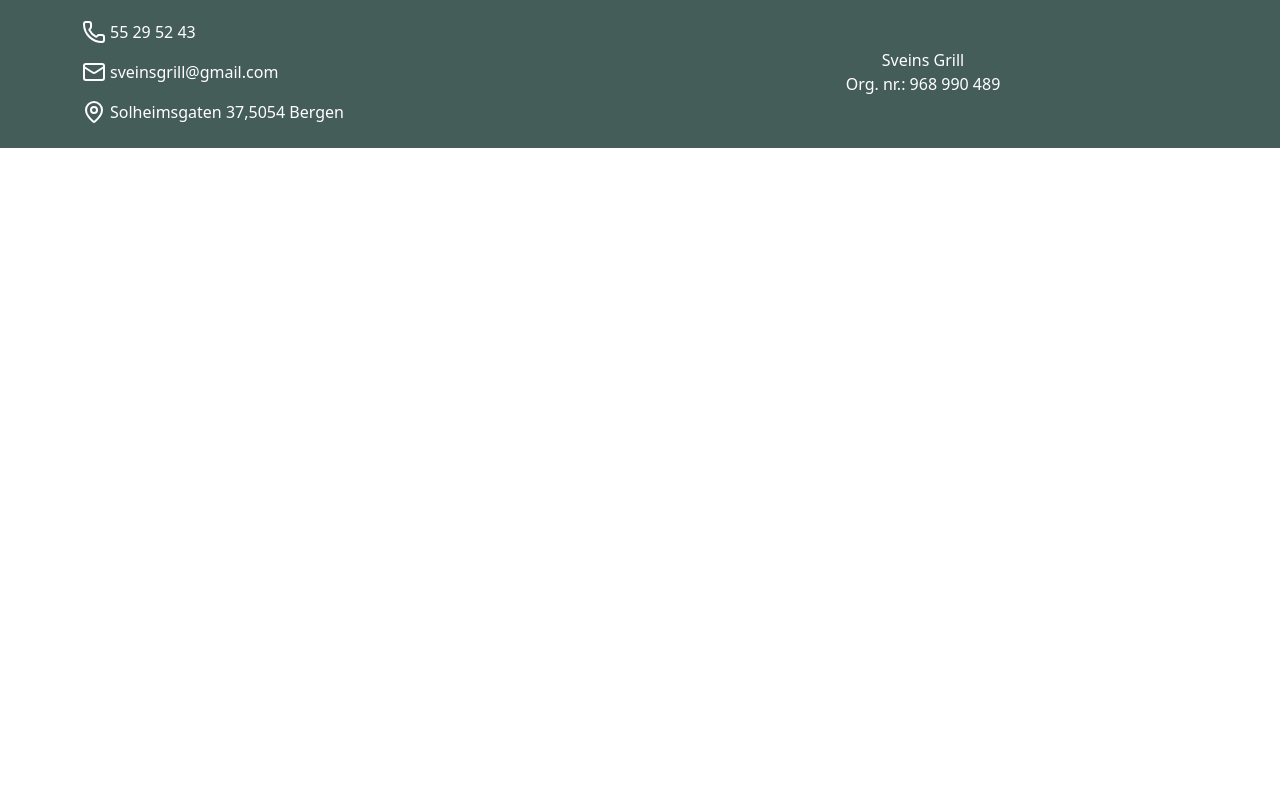
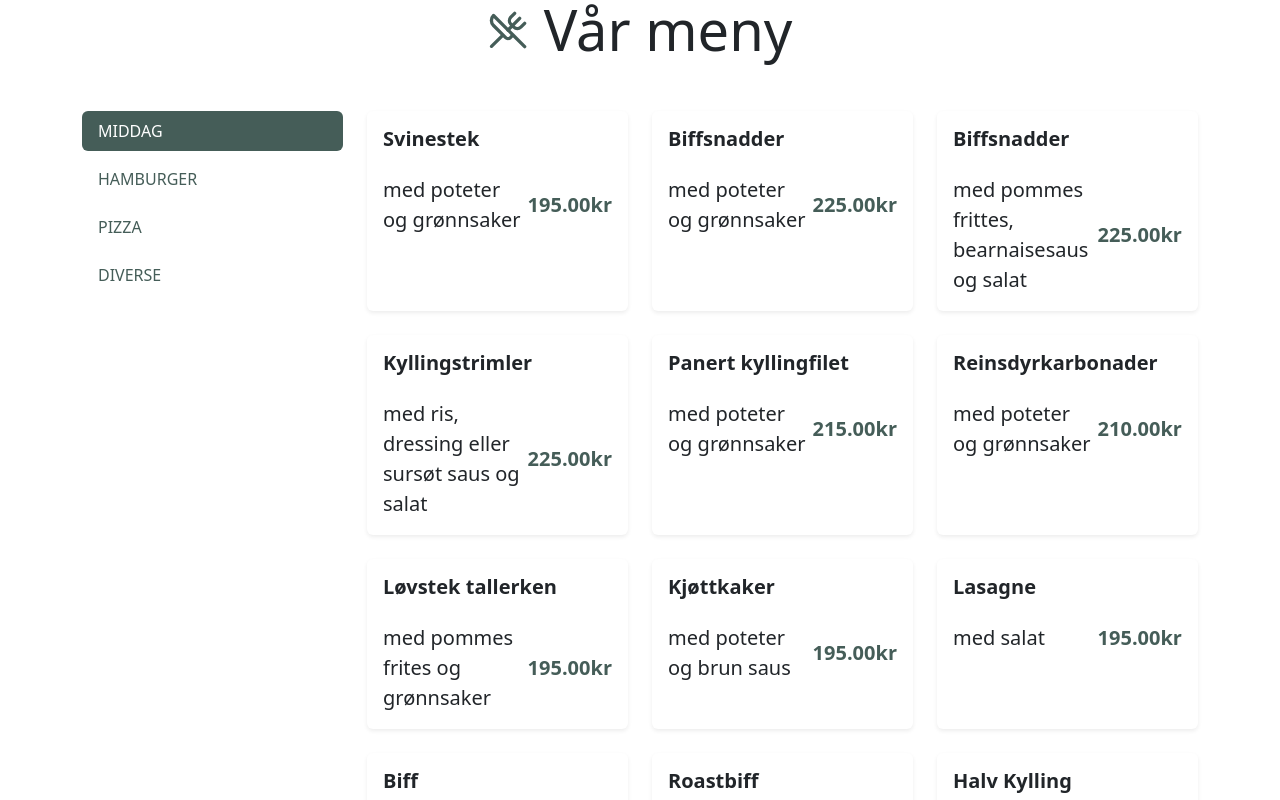
Before and after one commit to KityLinn/sveinsgrill, a React (Vite) app: page /overtidsmat in a window 1280 px wide. Shown: the part 680-1480 px from the top of the page. Before the commit the page ends 828 px from the top, so only its background shows below. Built offline with nearby package versions, Linux system fonts and the light colour scheme.

Commit message:
overtidsmat data og outline

```diff
--- /dev/null
+++ b/src/data/overtidsmatdata.jsx
@@ -0,0 +1,108 @@
+export const category = ['MIDDAG', 'HAMBURGER', 'PIZZA', 'DIVERSE']
+
+export const middagdata = [
+    {
+      navn: 'MIDDAG',
+      items: [
+        { navn: 'Svinestek', info: 'med poteter og grønnsaker', pris: 195 },
+        { navn: 'Biffsnadder',info:'med poteter og grønnsaker', pris: 225 },
+        { navn: 'Biffsnadder', info:'med pommes frittes, bearnaisesaus og salat', pris: 225 },
+        { navn: 'Kyllingstrimler', info:'med ris, dressing eller sursøt saus og salat', pris: 225 },
+        { navn: 'Panert kyllingfilet', info:'med poteter og grønnsaker', pris: 215 },
+        { navn: 'Reinsdyrkarbonader', info:'med poteter og grønnsaker', pris: 210 },
+        { navn: 'Løvstek tallerken', info:'med pommes frites og grønnsaker', pris: 195 },
+        { navn: 'Kjøttkaker', info:'med poteter og brun saus', pris: 195 },
+        { navn: 'Lasagne', info:'med salat', pris: 195 },
+        { navn: 'Biff', info:'med løk', pris: 250 },
+        { navn: 'Roastbiff', info:'med poteter, brokkoli og bearnaisesaus', pris: 230 },
+        { navn: 'Halv Kylling', info:'Salat og pommes frites', pris: 195 },
+        { navn: 'Karbonadekaker', info:'med poteter og grønnsaker ', pris: 195 },
+        { navn: 'Svinekoteletter', info:'med poteter og grønnsaker', pris: 195 },
+        { navn: 'Biffsnadder', info:'med fløtepoteter, bearnaisesaus og salat', pris: 240 },
+        { navn: 'Dampet Ørret', info:' med poteter, diverse grønnsaker', pris: 225 },
+        { navn: 'Dampet Torsk', info:'med poteter, bacon og diverse grønnsaker', pris: 225 },
+        { navn: 'Pinnekjøtt 300g', info:'med kålrot, poteter og saus', pris: 360 },
+        { navn: 'Svineribbe', info:'med rødkål, poteter og saus ', pris: 350 },
+        { navn: 'Juletallerken', info:'Pinnekjøtt og svineribbe med julepølse, medisterkake, poteter, rødkål, kålrot og saus', pris: 420 },
+      ],
+    },
+  ];
+
+  export const hamburgerdata = {
+    navn: "HAMBURGER",
+    items: [
+      {
+        navn: "Hamburger (med salat)",
+        info: [
+          { gram: 100, pris: 95 },
+          { gram: 160, pris: 130 },
+          { gram: 250, pris: 145 },
+          { gram: 330, pris: 185 },
+          { gram: "Løvstekburger", pris: 160 },
+        ],
+      },
+      {
+        navn: "Hamburgermeny",
+        info: [
+          { gram: 100, pris: 140 },
+          { gram: 160, pris: 175 },
+          { gram: 250, pris: 195 },
+          { gram: 330, pris: 250 },
+        ],
+      },
+      {
+        navn: "Pommes Frites",
+        info: [
+          { gram: "Enkel", pris: 50 },
+          { gram: "Dobbel", pris: 90 },
+        ],
+      },
+    ],
+  };
+
+    export const pizzadata = {
+    navn: "PIZZA",
+    items: [
+      {
+        navn: "skinke",
+        info: [
+          { størrelse: 'medium', pris: 125 },
+          { størrelse: 'stor', pris: 190 },
+        ],
+      },
+      {
+        navn: "Pepperoni",
+        info: [
+          { størrelse: 'Medium', pris: 150 },
+          { størrelse: 'stor', pris: 210 },
+        ],
+      },
+      {
+        navn: "Vegetar",
+        info: [
+          { størrelse: 'Medium', pris: 125 },
+          { størrelse: 'stor', pris: 190 },
+        ],
+      },
+            {
+        navn: "Biff",
+        info: [
+          { størrelse: 'Medium', pris: 160 },
+          { størrelse: 'stor', pris: 220 },
+        ],
+      },
+    ],
+  };
+
+  export const diversedata = [
+    {
+      navn: 'DIVERSE',
+      items: [
+        { navn: 'Karbonadesmørbrød', info: 'med stekt løk, tomat og salat', pris: 95 },
+        { navn: 'Skalldyrsalat',info:'med reker', pris: 180 },
+        { navn: 'Vafler med syltetøy', info:'Vafler med syltetøy', pris: 45 },
+        { navn: 'Skinkesalat', info:'med skinke og ost', pris: 140 },
+      ],
+    },
+
+  ];
--- a/src/pages/overtidsmat/Matlisting.jsx
+++ b/src/pages/overtidsmat/Matlisting.jsx
@@ -1,8 +1,120 @@
+import { Container, Row, Col, Nav, Tab, ListGroup, Card } from 'react-bootstrap';
+import { UtensilsCrossed } from 'lucide-react';
+import { middagdata }  from "../../data/overtidsmatdata.jsx"
+import { hamburgerdata } from "../../data/overtidsmatdata.jsx"
+import { pizzadata } from '../../data/overtidsmatdata.jsx';
+import { category } from '../../data/overtidsmatdata.jsx';
+import { diversedata } from '../../data/overtidsmatdata.jsx';
+
+console.log(hamburgerdata.navn)
+
 export function Matlisting() {
   return (
     <>
+      {/*Title*/}
       <section>
-
+        <Container className="py-5">
+          <div className="mb-5 text-center">
+            <div className="d-flex align-items-center justify-content-center gap-3 mb-3">
+              <UtensilsCrossed size={40} className="text-primary" />
+              <h1 className="display-4 m-0">Vår meny</h1>
+            </div>
+          </div>
+          {/*Side navigation container*/}
+          <Tab.Container defaultActiveKey="MIDDAG">
+            <Row className="g-4">
+              <Col lg={3}>
+                <Nav variant="pills" className="flex-column gap-2">
+                  {category.map((category) => (
+                    <Nav.Item key={category}>
+                      <Nav.Link eventKey={category} className="text-start">
+                        {category}
+                      </Nav.Link>
+                    </Nav.Item>
+                  ))}
+                </Nav>
+              </Col>
+              <Col lg={9}>
+                {/*Middag data mapping*/}
+                <Tab.Content>
+                  {middagdata.map((category) => (
+                    <Tab.Pane eventKey={category.navn} key={category.navn}>
+                      <Row className="g-4">
+                        {category.items.map((item, index) => (
+                          <Col md={6} lg={4} key={index}>
+                            <Card className="h-100 shadow-sm border-0 hover-card">
+                              <Card.Body>
+                                <Card.Title className="fw-bold text-dark">
+                                  {item.navn}
+                                </Card.Title>
+                                <div className="d-flex justify-content-between align-items-center mt-4">
+                                  <span className="fs-5">{item.info}</span>
+                                  <span className="text-primary fw-bold fs-5">
+                                    {item.pris.toFixed(2)}kr
+                                  </span>
+                                </div>
+                              </Card.Body>
+                            </Card>
+                          </Col>
+                        ))}
+                      </Row>
+                    </Tab.Pane>
+                  ))}
+                  {/*Middag data mapping*/}
+                  <Tab.Pane eventKey={pizzadata.navn} key={pizzadata.navn}>
+                    <Row className="g-4">
+                      {pizzadata.items.map((item, index) => (
+                        <Col md={4} key={index} className="mb-4">
+                          <Card className="h-100 shadow-sm">
+                            <Card.Body>
+                              <Card.Title className="fw-bold text-center">
+                                {item.navn}
+                              </Card.Title>
+                              <ul className="list-unstyled mt-3">
+                                {item.info.map((option, i) => (
+                                  <li
+                                    key={i}
+                                    className="d-flex justify-content-between border-bottom py-1"
+                                  >
+                                    <span>{option.størrelse}</span>
+                                    <span>{option.pris} kr</span>
+                                  </li>
+                                ))}
+                              </ul>
+                            </Card.Body>
+                          </Card>
+                        </Col>
+                      ))}
+                    </Row>
+                  </Tab.Pane>
+                  {diversedata.map((category) => (
+                    <Tab.Pane eventKey={category.navn} key={category.navn}>
+                      <Row className="g-4">
+                        {category.items.map((item, index) => (
+                          <Col md={6} lg={4} key={index}>
+                            <Card className="h-100 shadow-sm border-0 hover-card">
+                              <Card.Body>
+                                <Card.Title className="fw-bold text-dark">
+                                  {item.navn}
+                                </Card.Title>
+                                <div className="d-flex justify-content-between align-items-center mt-4">
+                                  <span className="fs-5">{item.info}</span>
+                                  <span className="text-primary fw-bold fs-5">
+                                    {item.pris.toFixed(2)}kr
+                                  </span>
+                                </div>
+                              </Card.Body>
+                            </Card>
+                          </Col>
+                        ))}
+                      </Row>
+                    </Tab.Pane>
+                  ))}
+                </Tab.Content>
+              </Col>
+            </Row>
+          </Tab.Container>
+        </Container>
       </section>
     </>
   );
```
